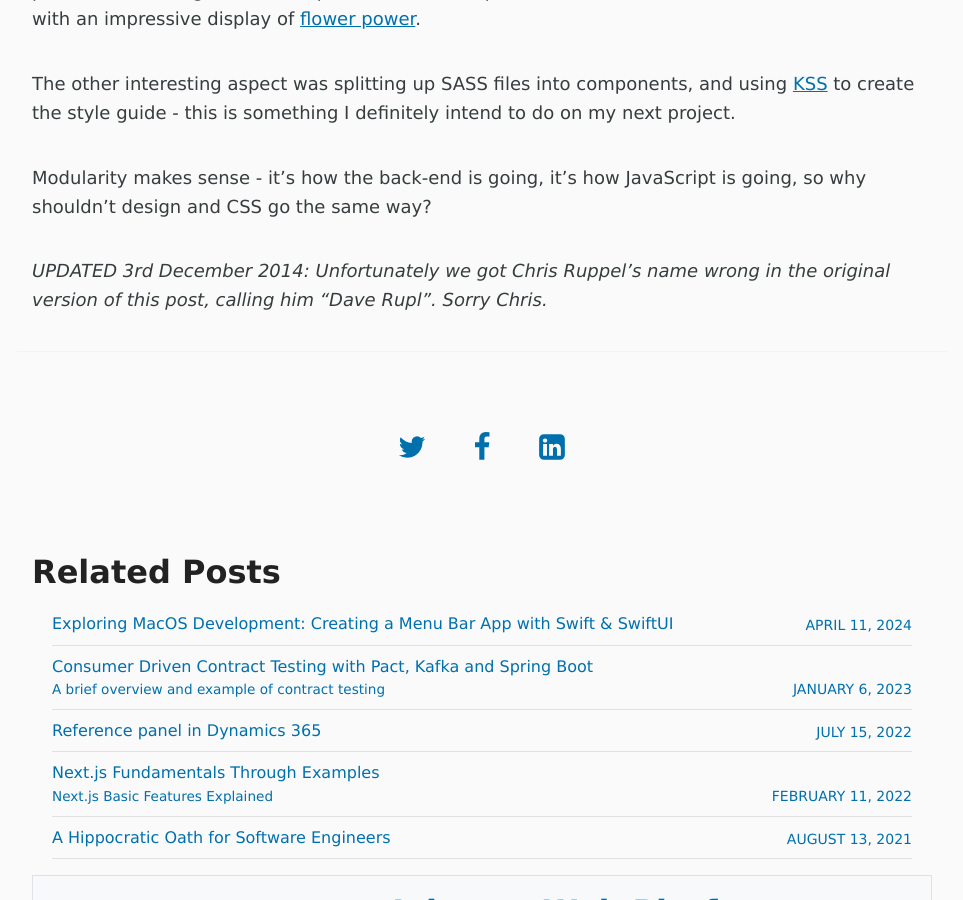
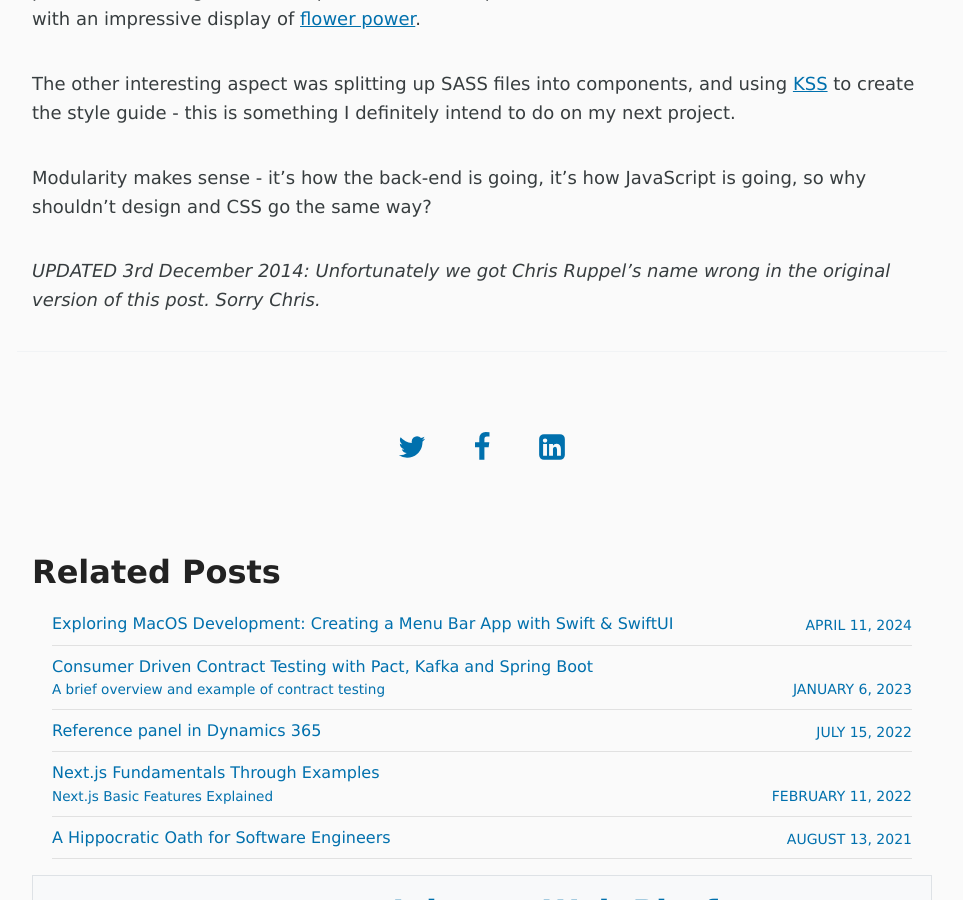
Before and after one commit to Capgemini/capgemini.github.io, a Jekyll site: the page built from _posts/2014-10-21-component-based-design.md, in a window 1280 px wide and 900 px high, scrolled down 2108 px. Shown: the whole window, without its empty margins (158-1121 px from the left). Built offline with Jekyll 4.4.1, drawn with Linux system fonts in a browser that asks for light colours; comment, search, counter and statistics services are not loaded.

```diff
--- a/_posts/2014-10-21-component-based-design.md
+++ b/_posts/2014-10-21-component-based-design.md
@@ -34,4 +34,4 @@ The other interesting aspect was splitting up SASS files into components, and us
 Modularity makes sense - it's how the back-end is going, it's how JavaScript is going, so why shouldn't design and CSS go the same way?
 
 
-*UPDATED 3rd December 2014: Unfortunately we got Chris Ruppel's name wrong in the original version of this post, calling him "Dave Rupl". Sorry Chris.*
+*UPDATED 3rd December 2014: Unfortunately we got Chris Ruppel's name wrong in the original version of this post. Sorry Chris.*
```
Also changed, not shown: _posts/2014-10-17-microservices-reality-check.md (+1 -1 lines).
